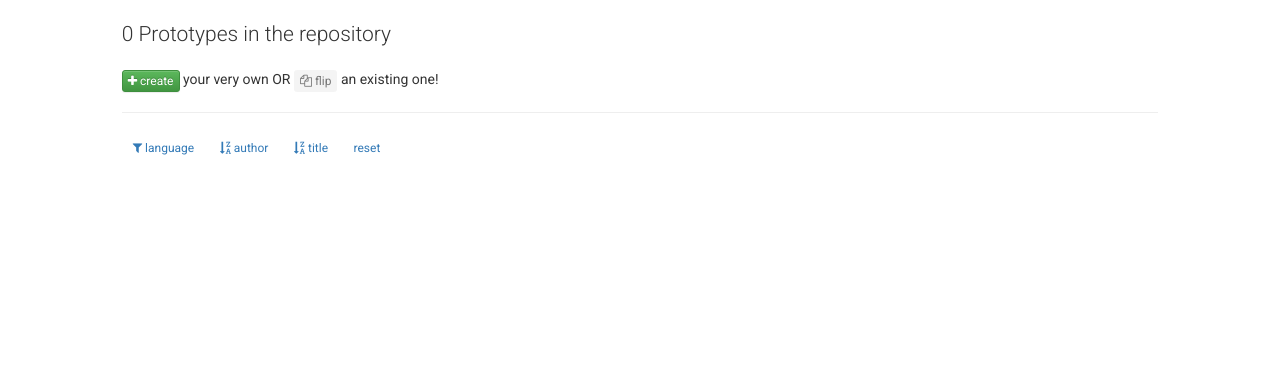
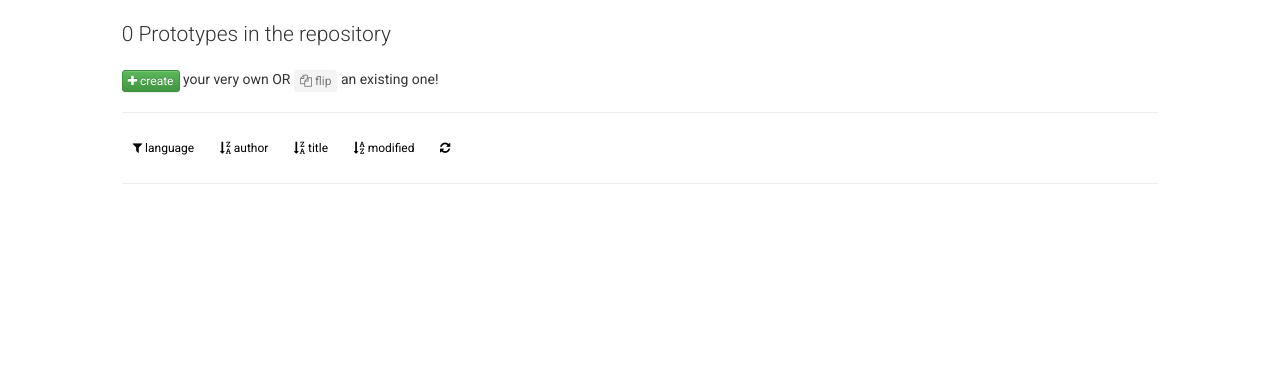
Before and after one commit to llcit/nflrc-pbllrepo-dev, a Django app: template templates/project_prototype_list.html in a window 1280 px wide. Shown: the part 80-463 px from the top of the page. Run offline with Django 3.2, Linux system fonts and the light colour scheme; the template is opened without the code that fills it, so the values that code supplies are empty; some libraries are stand-ins or nearby versions.

Commit message:
more filter installations and layout adjusts

```diff
--- a/static/css/base.css
+++ b/static/css/base.css
@@ -52,6 +52,16 @@ dt { white-space: normal; }
 
 .popover {width: 200px; background-color: #303030; color: white; font-size: 1.2em;}
 
+.btn-color-flat-border {
+    color: black;
+    border: 1px solid gray;
+}
+
+.btn-color-flat {
+    color: black;
+}
+.btn-color-flat:hover {color: #666; text-decoration: none; border: 1px solid gray;}
+
 /*.nav-pills>li.active>a { background-color: #dff0d8; color: black; }
 .nav-pills>li>a { background-color: #eee; }
 */
--- a/templates/base.html
+++ b/templates/base.html
@@ -17,7 +17,7 @@
     <link rel="stylesheet" href="https://maxcdn.bootstrapcdn.com/bootstrap/3.3.7/css/bootstrap-theme.min.css" integrity="sha384-rHyoN1iRsVXV4nD0JutlnGaslCJuC7uwjduW9SVrLvRYooPp2bWYgmgJQIXwl/Sp" crossorigin="anonymous">
 
     <!-- Font Awesome -->
-    <link rel="stylesheet" href="//maxcdn.bootstrapcdn.com/font-awesome/4.3.0/css/font-awesome.min.css">
+    <link rel="stylesheet" href="{% static 'css/font-awesome-4.7.0/css/font-awesome.min.css' %}">
 
     <!--[if lt IE 9]>
     <script src="https://oss.maxcdn.com/libs/html5shiv/3.7.0/html5shiv.js"></script>
--- a/templates/project_file_delete_confirm.html
+++ b/templates/project_file_delete_confirm.html
@@ -10,7 +10,10 @@
             <p class="lead well">
                 Are you sure you want to delete <strong>{{ object.project_file.name }}</strong>?
             </p>
-            <button type="submit" class="btn btn-lg btn-danger">Yes, I want to permanently delete {{ object }} now!</button>
+            <p class="text-center">
+            <button type="submit" class="btn btn-md btn-danger">Yes, I want to permanently delete {{ object.project_file.name }} now!</button>
+            <a href="{% url 'docview_prototype' object.project.id %}" type="button" class="btn btn-md btn-link btn-color-flat static_a_display">Cancel</a>
+            </p>
         </form>
     </p>
 </div></div>
--- a/templates/project_prototype_list.html
+++ b/templates/project_prototype_list.html
@@ -17,7 +17,7 @@
 
 <div class="row"><div class="col-md-10 col-md-offset-1 block-center">
     <div class="btn-group" role="group">
-        <button type="button" class="btn btn-sm btn-link dropdown-toggle static_a_display" data-toggle="dropdown"><i class="fa fa-filter"></i> <span id="toggle-label">language</span> </button> <ul class="dropdown-menu">
+        <button type="button" class="btn btn-sm btn-link dropdown-toggle btn-color-flat static_a_display" data-toggle="dropdown"><i class="fa fa-filter"></i> <span id="toggle-label">language</span> </button> <ul class="dropdown-menu">
             <li><a href="#" class="filterbtn" data-filter="*"> show all </a></li>
             {% for k, v in languages.items %}
                 <li><a href="#" class="filterbtn" data-filter=".{{k}}"> {{ k }} ({{ v }}) </a></li>
@@ -25,22 +25,28 @@
         </ul>
     </div>
 
-    <a href="#" class="static_a_display"><button class="sortbtn btn btn-sm btn-link static_a_display" data-sort="lname"> <i class="fa fa-sort-alpha-desc"></i> author</button></a>
+    <a href="#" class="sortbtn btn btn-sm btn-link btn-color-flat static_a_display" data-sort="lname"> <i class="fa fa-sort-alpha-desc"></i> author </a>
 
-    <a href="#" class="static_a_display"><button class="sortbtn btn btn-sm btn-link static_a_display" data-sort="title"> <i class="fa fa-sort-alpha-desc"></i> title</button></a>
+    <a href="#" class="sortbtn btn btn-sm btn-link btn-color-flat static_a_display" data-sort="title"> <i class="fa fa-sort-alpha-desc"></i> title </a>
 
-    <a href="#" class="static_a_display"><button class="filterbtn btn btn-sm btn-link static_a_display" data-filter="*">reset</button></a>
+    <a href="#" class="sortbtn btn btn-sm btn-link btn-color-flat static_a_display" data-sort="modified"><i class="fa fa-sort-alpha-asc"></i> modified </a>
+
+    <a href="#" class="filterbtn btn btn-sm btn-link btn-color-flat static_a_display" data-filter="*"> <i class="fa fa-refresh"></i> </a>
+
+    <hr height="2">
 </div></div>
 
-<div class="row"><div id="bricklist" class="col-md-10 col-md-offset-1 block-center">
+<div id="bricklist" class="row">
     {% for project_prototype in prototype_list %}
-        <div class="item {% for k in project_prototype.0.get_languages %} {{k}} {% endfor %}" data-title="{{project_prototype|slugify}}">
+
+        <div class="col-md-10 col-md-offset-1 block-center item {% for k in project_prototype.0.get_languages %} {{k}} {% endfor %}" data-title="{{project_prototype|slugify}}" data-mod="{{ project_prototype.0.modified|date:'Ymd' }}">
 
             <p {% if not project_prototype.0.active %}class="text-muted"{% endif %}>
                 <a href="{% url 'docview_prototype' project_prototype.0.id %}" class="static_a_display lead"> <i class="fa fa-file-text-o fa-1x"></i>
                     {{ project_prototype.0 }}
                 </a>
                 <span>by {{ project_prototype.0.creator.first_name }}</span> <span class="lname">{{ project_prototype.0.creator.last_name }}</span>
+                <span class="small"> {{ project_prototype.0.modified|date:'M j, Y' }} </span>
             </p>
             <p>
                 <a href="{% url 'view_prototype' project_prototype.0.id %}" class="static_a_display">
@@ -63,9 +69,10 @@
         </div>
 
     {% endfor %}
-</div></div>
+</div>
 
 {% endblock content_container %}
+
 {% block js_include %}
     <script type="text/javascript">
         var $container = $('#bricklist');
@@ -73,8 +80,9 @@
             itemSelector: '.item',
 
             getSortData: {
-                lname: '.lname', // text from querySelector
+                lname: '.lname',
                 title: '[data-title]',
+                modified: '[data-mod]',
             }
         });
 
@@ -102,6 +110,6 @@
             $container.isotope({ filter: $v });
         });
 
-        $container.isotope({ sortBy: 'title' });
+        $container.isotope({ sortBy: 'modified', sortAscending: false });
     </script>
 {% endblock js_include %}
```
Also changed, not shown: pbllrepo/settings/dev.py (+12 -0 lines), templates/home.html (+13 -7 lines), templates/project_prototype_detail.html (+4 -51 lines).
